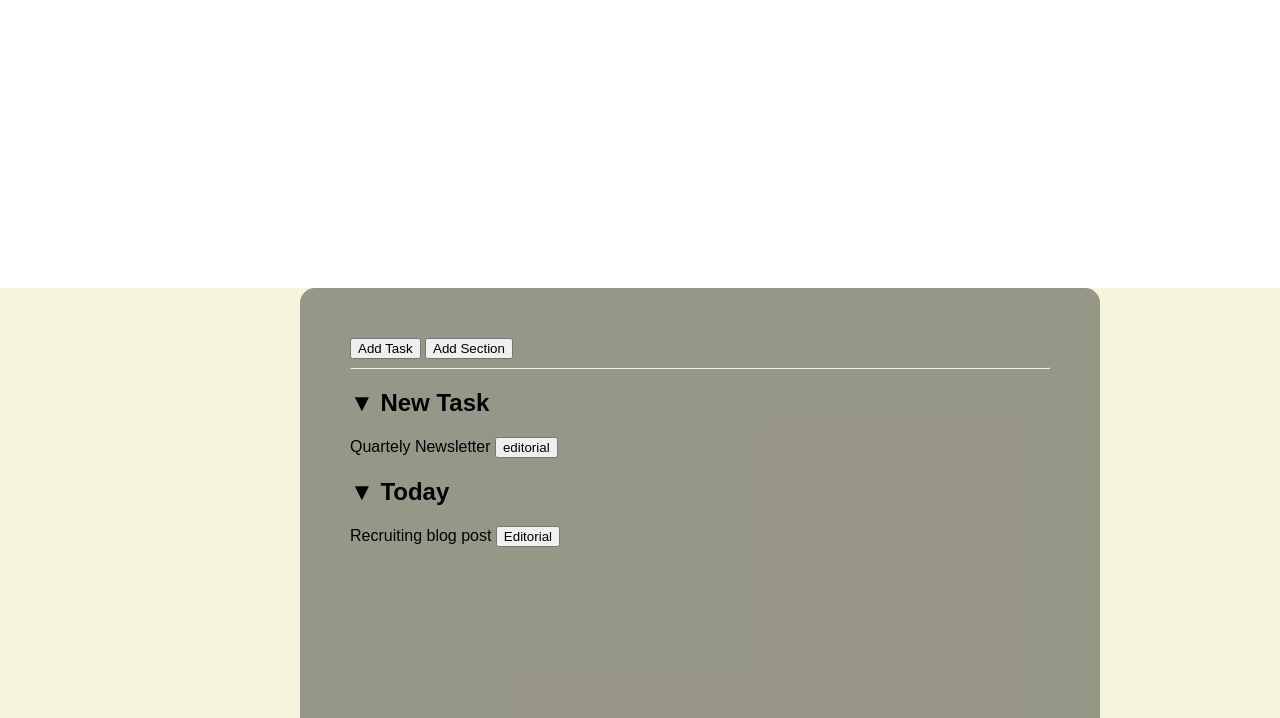
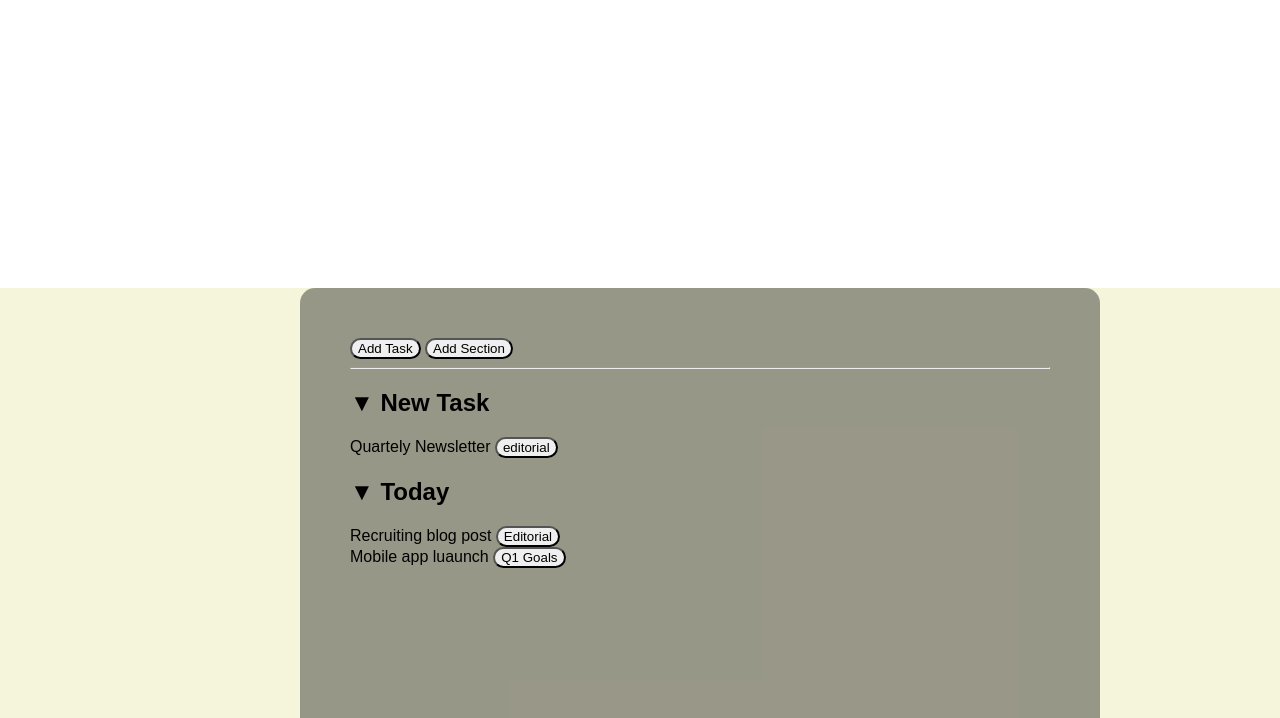
Before and after one commit to Martino888/html-css-toboolist, a plain HTML site: page index.html in a window 1280 px wide. Shown: the part 82-800 px from the top of the page. Drawn offline with Linux system fonts and the light colour scheme.

Commit message:
button radius

```diff
--- a/css/style.css
+++ b/css/style.css
@@ -47,6 +47,9 @@ main{
     border-radius: 15px ;
 }
 
+button{
+    border-radius: 15px;
+}
 .hr1{
     margin: left 0px;;
 }
--- a/index.html
+++ b/index.html
@@ -53,6 +53,11 @@
                         <button>
                             Editorial
                         </button>
+                        <br>
+                        Mobile app luaunch
+                        <button>
+                            Q1 Goals
+                        </button>
                     </section>
 
             </header>
```
